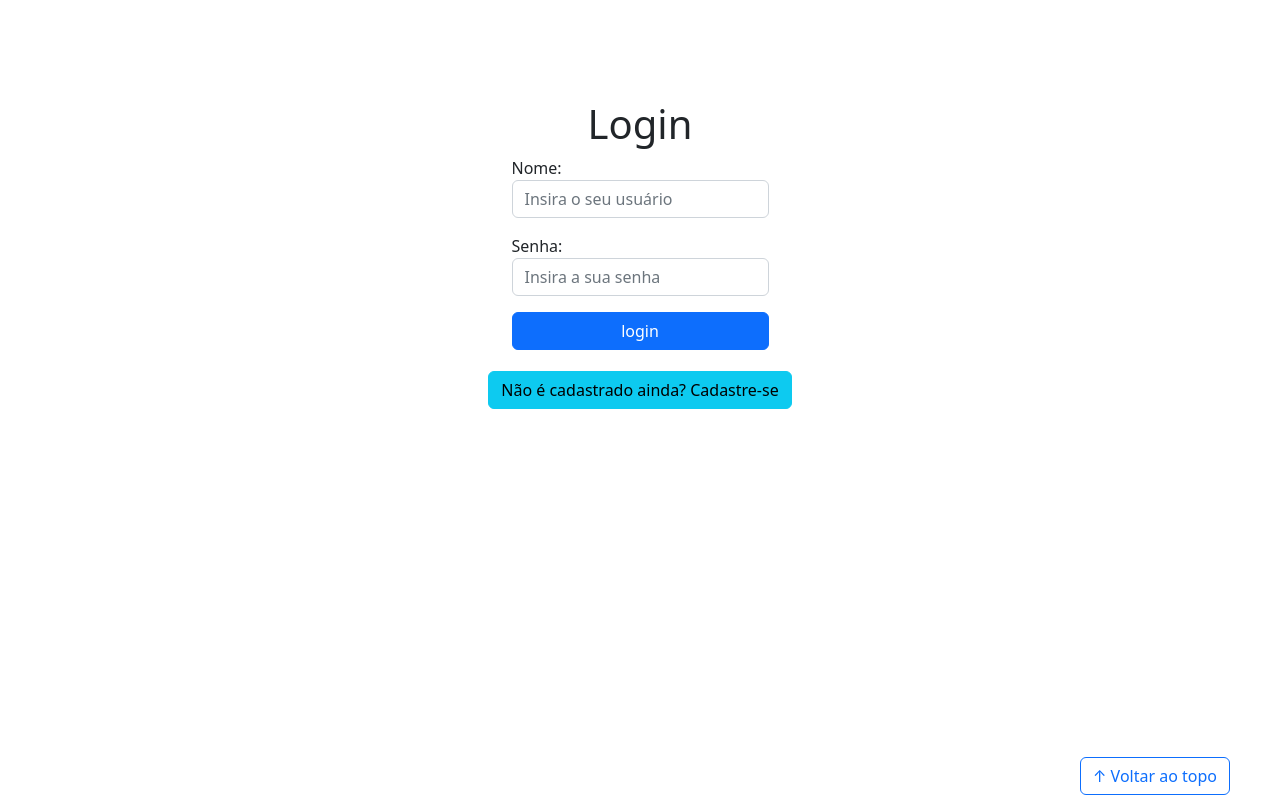
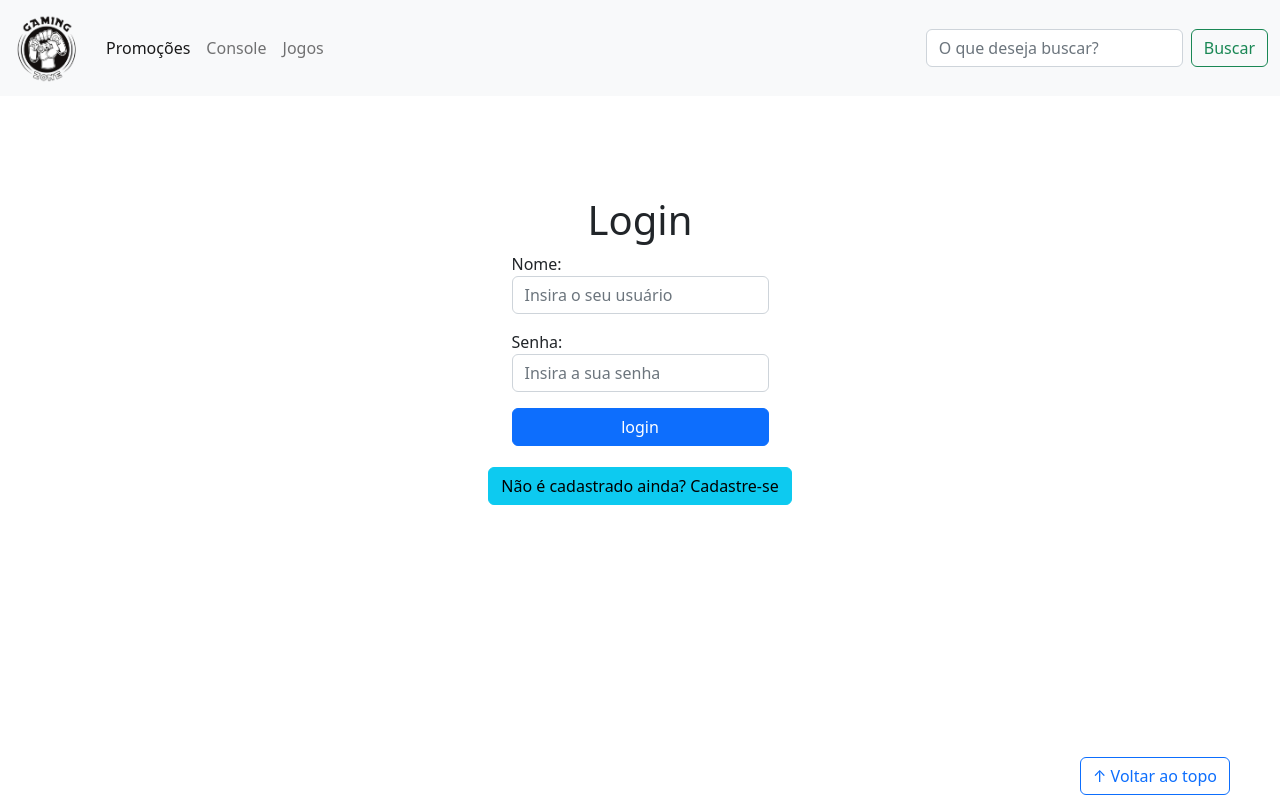
Before and after one commit to vinicius-campelo/atividade2, a plain HTML site: page login.html in a window 1280 px wide. Drawn offline with nearby package versions, Linux system fonts and the light colour scheme.

Commit message:
Update login.html
add links

```diff
--- a/login.html
+++ b/login.html
@@ -12,9 +12,34 @@
 </head>
 
 <body>
-    <header>
-
-    </header>
+     <header>
+        <nav class="navbar navbar-expand-lg bg-light">
+          <div class="container-fluid">
+            <a class="navbar-brand" href="index.html"><img src="img/logo.png"></a>
+            <button class="navbar-toggler" type="button" data-bs-toggle="collapse" data-bs-target="#navbarSupportedContent"
+              aria-controls="navbarSupportedContent" aria-expanded="false" aria-label="Toggle navigation">
+              <span class="navbar-toggler-icon"></span>
+            </button>
+            <div class="collapse navbar-collapse" id="navbarSupportedContent">
+              <ul class="navbar-nav me-auto mb-2 mb-lg-0">
+                <li class="nav-item">
+                  <a class="nav-link active" aria-current="page" href="#">Promoções</a>
+                </li>
+                <li class="nav-item">
+                  <a class="nav-link" href="index.html#section-banners">Console</a>
+                </li>
+                <li class="nav-item">
+                  <a class="nav-link" href="index.html#section-vendidos">Jogos</a>
+                </li>
+              </ul>
+              <form class="d-flex" role="search">
+                <input class="form-control me-2" type="search" placeholder="O que deseja buscar?" aria-label="Search">
+                <button class="btn btn-outline-success" type="submit">Buscar</button>
+              </form>
+            </div>
+          </div>
+        </nav>
+      </header>
 
     <main>
         <section id="section-login">
```
